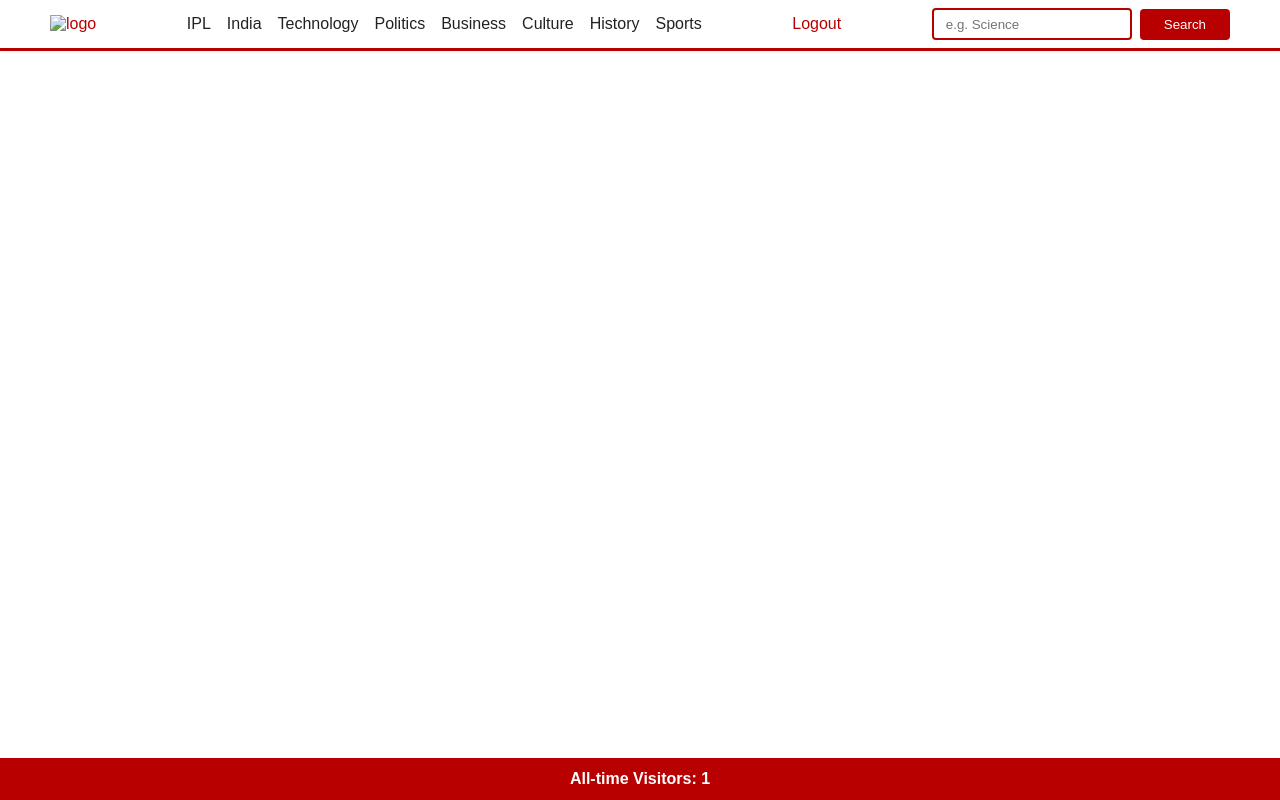
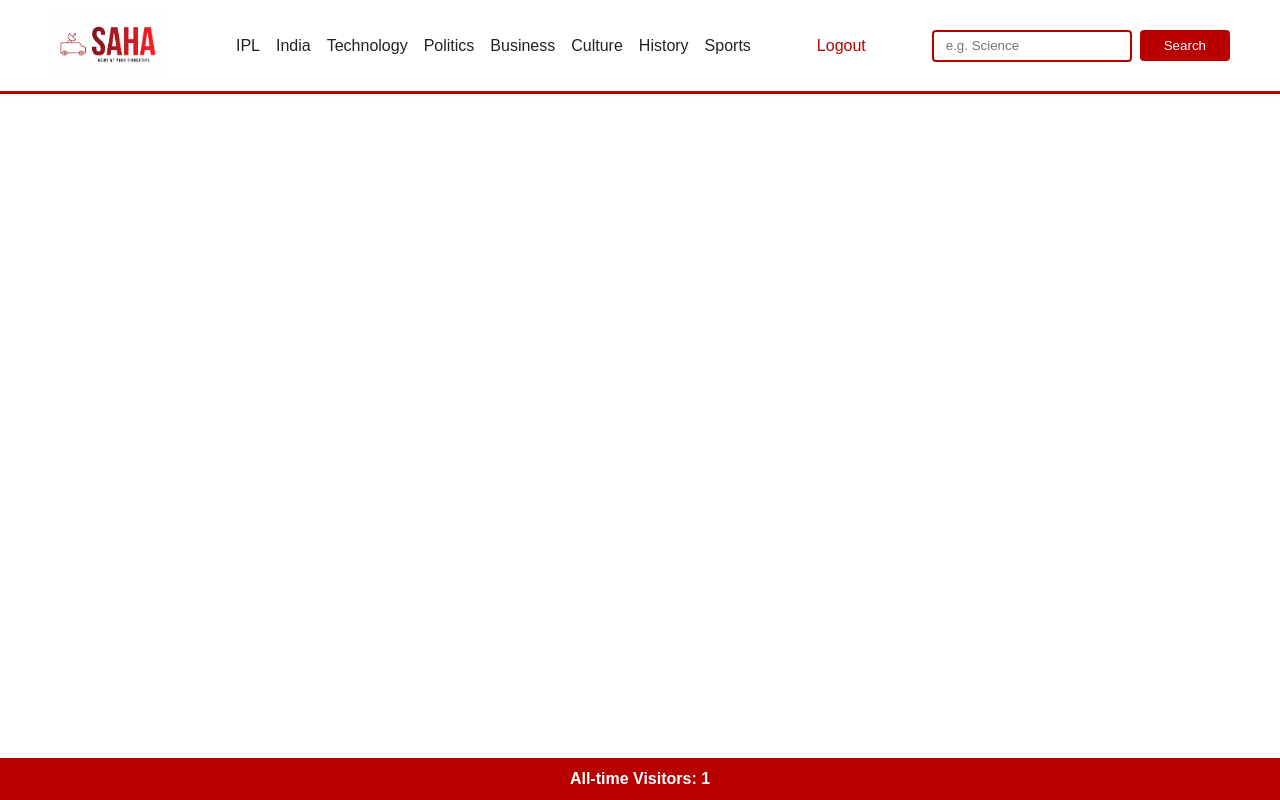
Before and after one commit to shyamagrawal64/NEWS-WEBSITE, a plain HTML site: page index.html in a window 1280 px wide. Drawn offline with Linux system fonts and the light colour scheme; no server answers; sample sign-in values are in the browser's storage.

Commit message:
Update index.html

```diff
--- a/index.html
+++ b/index.html
@@ -20,7 +20,7 @@
   <nav>
     <div class="main-nav container flex">
       <a href="" class="company-logo">
-        <img src="./images/Screenshot 2025-03-26 181029.png" alt="logo">
+        <img src="./Screenshot 2025-03-26 181029.png" alt="logo">
       </a>
       <div class="nav-links">
         <ul class="flex">
```
